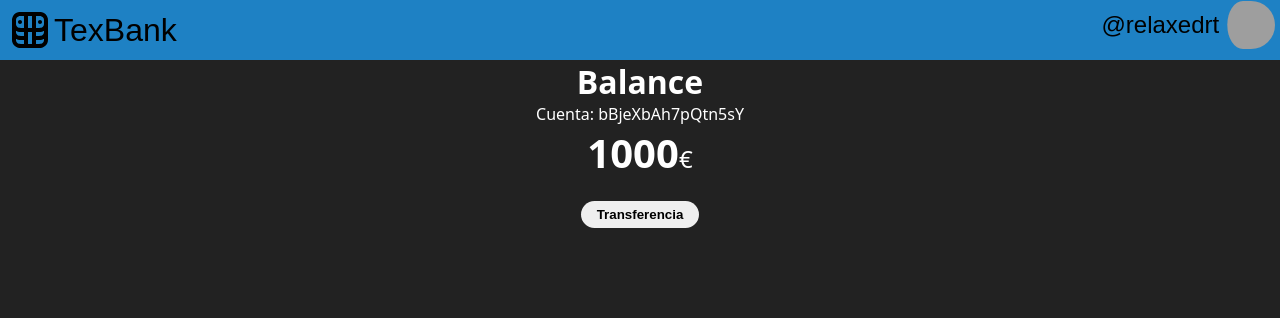
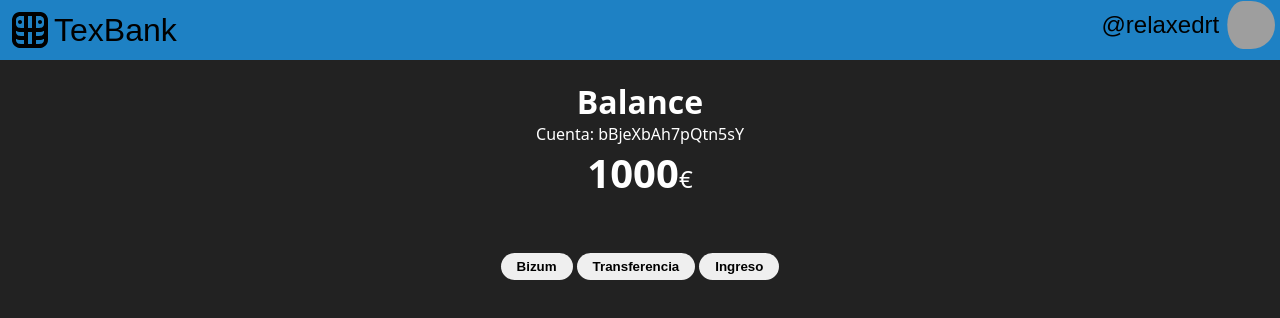
Before and after one commit to relaxedrt/BankUI, a React (Vite) app: page / in a window 1280 px wide. Shown: the top 318 px of the page. Built offline with nearby package versions, Linux system fonts and the light colour scheme; grey boxes are pictures that could not be loaded.

Commit message:
Colocacion de los botones de forma correcta

```diff
--- a/index.html
+++ b/index.html
@@ -8,7 +8,8 @@
   </head>
   <body>
     <div id="header"></div>
-    <div id="root" class="root"></div>
+    <div id="balance" class="balance"></div>
+    <div id="operations" class="operations"></div>
     <script type="module" src="/src/main.jsx"></script>
   </body>
 </html>
--- a/src/Header.css
+++ b/src/Header.css
@@ -22,7 +22,7 @@
     display: flex;
     align-items: center;
     font-size: 1.5rem;
-    position: fixed;
+    position: absolute;
     right: 0;
     padding-right: 1%;
 }
--- a/src/Header.jsx
+++ b/src/Header.jsx
@@ -7,7 +7,7 @@ export function ShowHeader() {
     return (
         <article className='bank-Header'>
             <button className='bank-Header-name'>
-                <img className='bank-Header-logo' alt='Logo TexBank' src='public\icon.svg' />
+                <img className='bank-Header-logo' alt='Logo TexBank' src='/icon.svg' />
                 TexBank
             </button>
             <button className='bank-Header-user'>
--- a/src/Operations.css
+++ b/src/Operations.css
@@ -1,7 +1,5 @@
 .bank-Operations {
     display: flex;
-    align-items: baseline;
-    padding-top: 10%;
     justify-content: center; /* Centrar horizontalmente */
 }
 
--- a/src/Operations.jsx
+++ b/src/Operations.jsx
@@ -1,9 +1,9 @@
 import './Operations.css'
 
-export function TransferButton(){
+export function CreateButton({text}){
     return(
         <article className='bank-Operations'>
-            <button className='bank-Operations-transfer'>Transferencia</button>
+            <button className='bank-Operations-transfer'>{text}</button>
         </article>
 
     )
--- a/src/index.css
+++ b/src/index.css
@@ -2,12 +2,20 @@ body {
     margin: 0;
     background: #222;
 }
-.root {
-    margin: 0;
+.balance {
+    margin-top: 20px;
+    background: #222;
+    font-family: system-ui;
+    display: grid;
+    grid-template-columns: 1fr;
+    justify-content: center;
+    align-content: start; /* Alinear al inicio (parte superior) verticalmente */
+}
+.operations {
+    margin-top: 50px;
     background: #222;
     font-family: system-ui;
     display: grid;
     justify-content: center;
     align-content: start; /* Alinear al inicio (parte superior) verticalmente */
-    min-height: 100vh;
 }
--- a/src/main.jsx
+++ b/src/main.jsx
@@ -1,21 +1,33 @@
 import React from 'react'
 import ReactDOM from 'react-dom/client'
 import {BalanceTitle, DineroEuros, DineroDolares} from './Balance.jsx'
-import { TransferButton } from './Operations.jsx'
+import { CreateButton } from './Operations.jsx'
 import { ShowHeader } from './Header.jsx'
 import './index.css'
 
-const root = ReactDOM.createRoot(document.getElementById('root'))
+const Balance = ReactDOM.createRoot(document.getElementById('balance'))
 const Header = ReactDOM.createRoot(document.getElementById('header'))
+const Operations = ReactDOM.createRoot(document.getElementById('operations'))
 
 Header.render(
   <ShowHeader />
 )
 
-root.render(
+Balance.render(
   <React.Fragment>
     <BalanceTitle />
     <DineroEuros />
-    <TransferButton />
   </React.Fragment>
 )
+
+Operations.render(
+  <React.Fragment>
+    <table>
+      <tr>
+        <td><CreateButton text="Bizum"/></td>
+        <td><CreateButton text="Transferencia"/></td>
+        <td><CreateButton text="Ingreso"/></td>
+      </tr>
+    </table>
+  </React.Fragment>
+)
```
Also changed, not shown: 1 other file (tests, documents, lock files or other folders).
